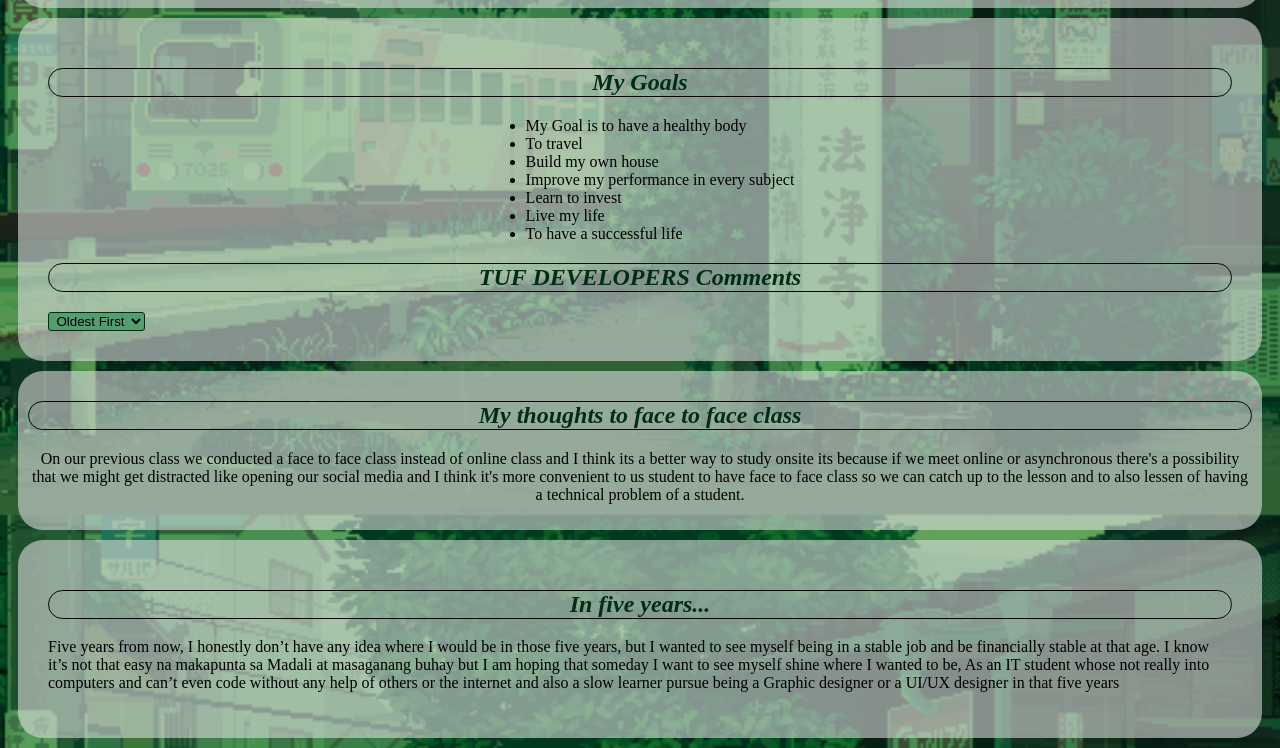
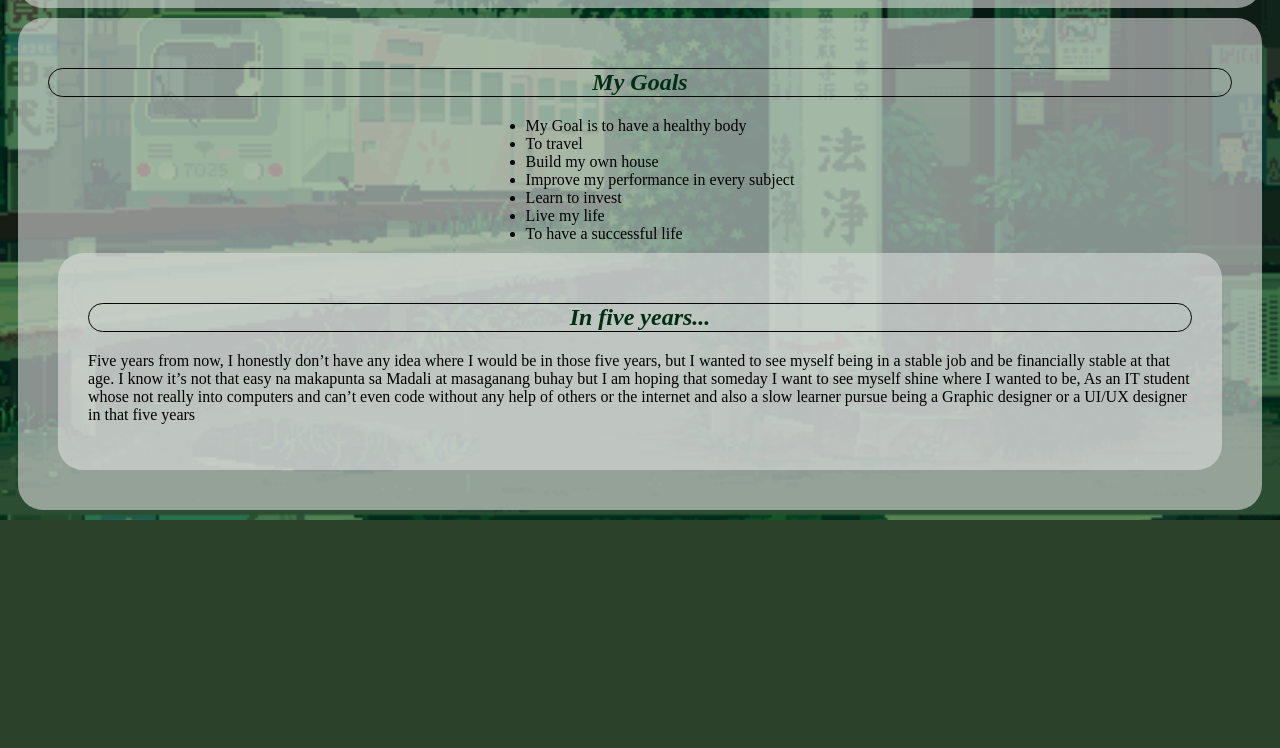
Before and after one commit to PUP-BSIT/final-Donatos-Andrea, a plain HTML site: page donatos_andrea/practice.html in a window 1280 px wide. Shown: the part 1085-1833 px from the top of the page. After the commit the page ends 1605 px from the top, so only its background shows below. Drawn offline with Linux system fonts and the light colour scheme; a script that the page names is missing.

Commit message:
remove portion

```diff
--- a/donatos_andrea/practice.css
+++ b/donatos_andrea/practice.css
@@ -1,6 +1,6 @@
 body {
 	background-image: url('./images/background.gif');
-	background-color: #30512d;
+	background-color: #2c412a;
 	background-blend-mode: overlay;
 	background-position: center;
 	background-attachment: fixed;
--- a/donatos_andrea/practice.html
+++ b/donatos_andrea/practice.html
@@ -77,27 +77,6 @@
 					<li>Live my life</li>
 					<li>To have a successful life</li>
 				</ul>
-				<h2>TUF DEVELOPERS Comments</h2>
-				<select id="sort_type" onchange="sortComments()">
-					<option value="oldest_first">Oldest First</option>
-					<option value="newest_first">Newest First</option>
-				</select>
-				<ul id="comment_list"></ul>
-			</div>
-		</section>
-		<div class="thoughts">
-		  <h2>My thoughts to face to face class</h2>
-			<p>
-				On our previous class we conducted a face to face class
-				instead of online class and I think its a better way to
-				study onsite its because if we meet online or asynchronous
-			    there's a possibility that we might get distracted like
-				opening our social media and I think it's more convenient
-				to us student to have face to face class so we can catch
-				up to the lesson and to also lessen of having a technical
-				problem of a student.
-			</p>
-		</div>
 		<div class="glimpse">
 	      <h2>In five years...</h2>
             <p>Five years from now, I honestly don’t have any idea where
```
